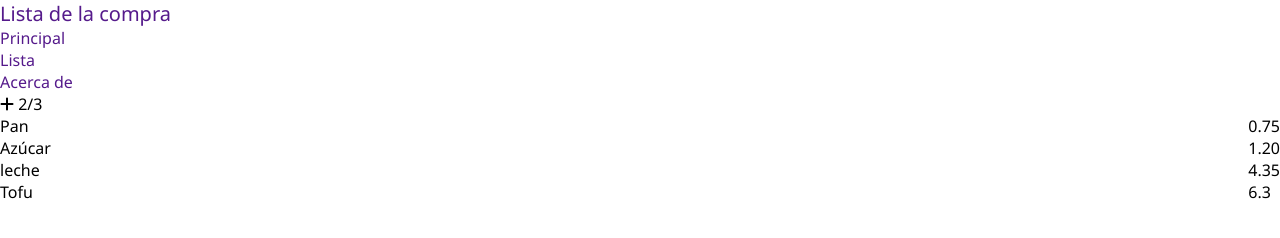
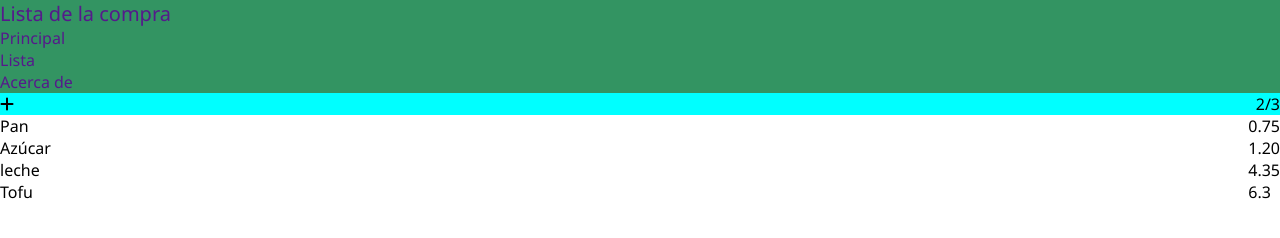
Before and after one commit to MarshallTino/202301-w1ch3-marcel-martino, a website built with Parcel: page src/index.html in a window 1280 px wide. Built offline with nearby package versions, Linux system fonts and the light colour scheme.

Commit message:
add background color edit .gitignore

```diff
--- a/src/style.css
+++ b/src/style.css
@@ -9,9 +9,6 @@ body {
   flex-direction: column;
   justify-content: flex-start;
   font-family: "Segoe UI", Tahoma, Geneva, Verdana, sans-serif;
-}
-.container {
-  display: flex;
 }
 
 ul {
@@ -28,8 +25,22 @@ ul {
 .nav-link-title {
   font-size: 20px;
   text-decoration: none;
+  flex: 1;
 }
 
 .nav-link {
   text-decoration: none;
+  display: flex;
+  flex-direction: column;
+  justify-content: flex-start;
 }
+
+header {
+  background-color: rgb(51, 148, 98);
+}
+body > section {
+  display: flex;
+  margin: 5;
+  background-color: aqua;
+  justify-content: space-between;
+}
```
Also changed, not shown: 1 other file.
